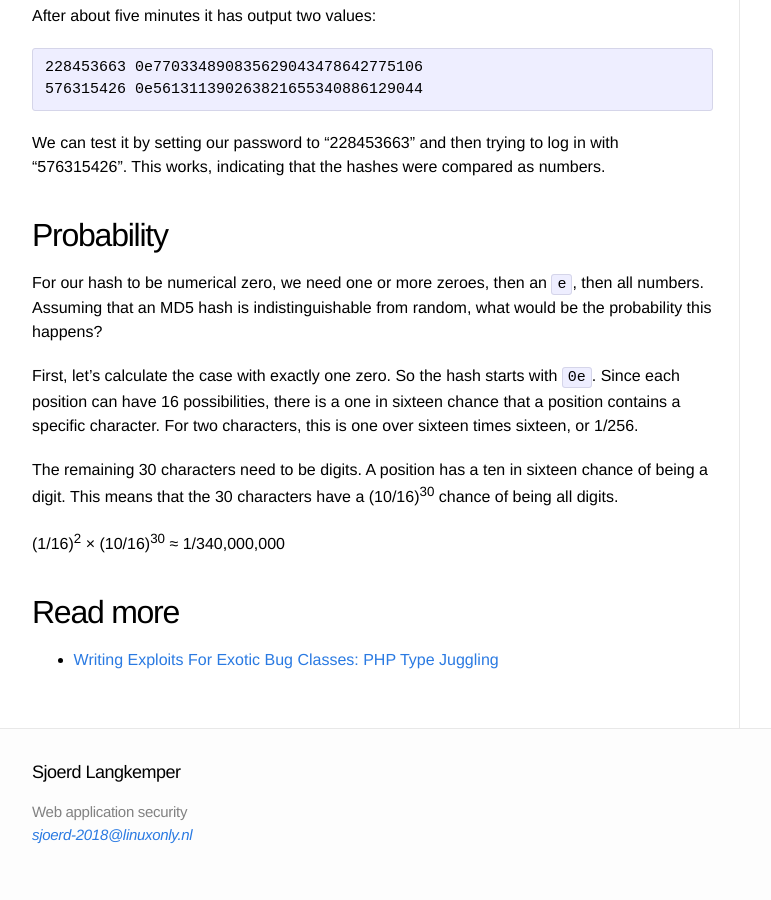
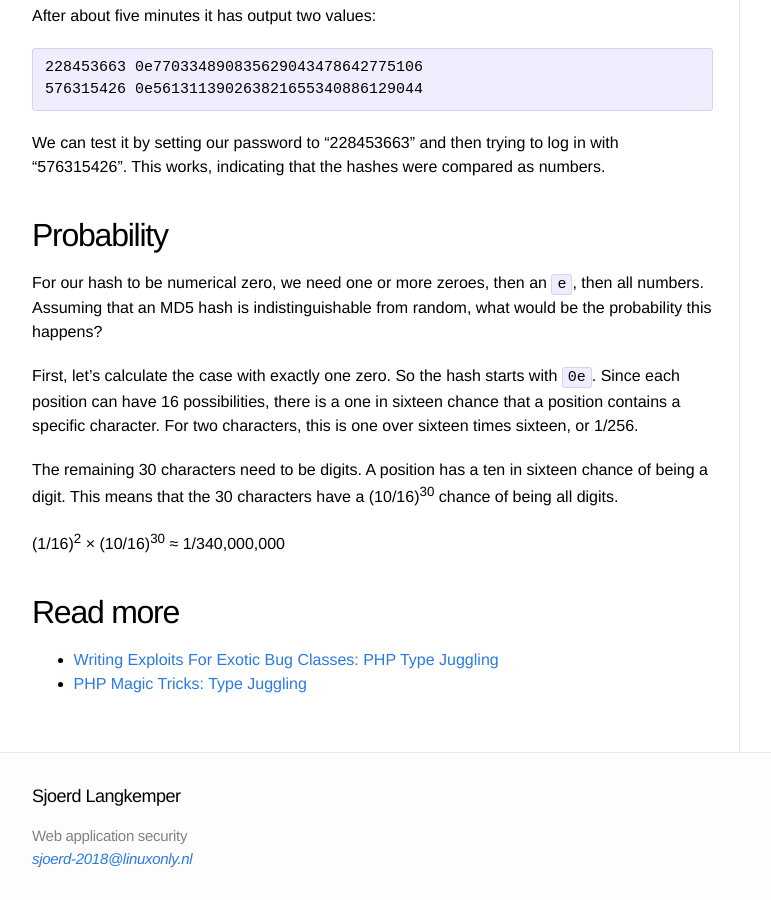
Before and after one commit to Sjord/Sjord.github.io, a Jekyll site: the page built from _posts/2018-06-20-type-confusion-in-monstra-cms.md, in a window 1280 px wide and 900 px high, scrolled down 2116 px. Shown: the whole window, without its empty margins (108-879 px from the left). Built offline with Jekyll 4.4.1, drawn with Linux system fonts in a browser that asks for light colours; before the commit the page ends 2992 px from its top, so only the background shows below that.

Commit message:
Add another reference

```diff
--- a/_posts/2018-06-20-type-confusion-in-monstra-cms.md
+++ b/_posts/2018-06-20-type-confusion-in-monstra-cms.md
@@ -88,3 +88,4 @@
 ## Read more
 
 * [Writing Exploits For Exotic Bug Classes: PHP Type Juggling](http://turbochaos.blogspot.com/2013/08/exploiting-exotic-bugs-php-type-juggling.html)
+* [PHP Magic Tricks: Type Juggling](https://www.owasp.org/images/6/6b/PHPMagicTricks-TypeJuggling.pdf)
```
